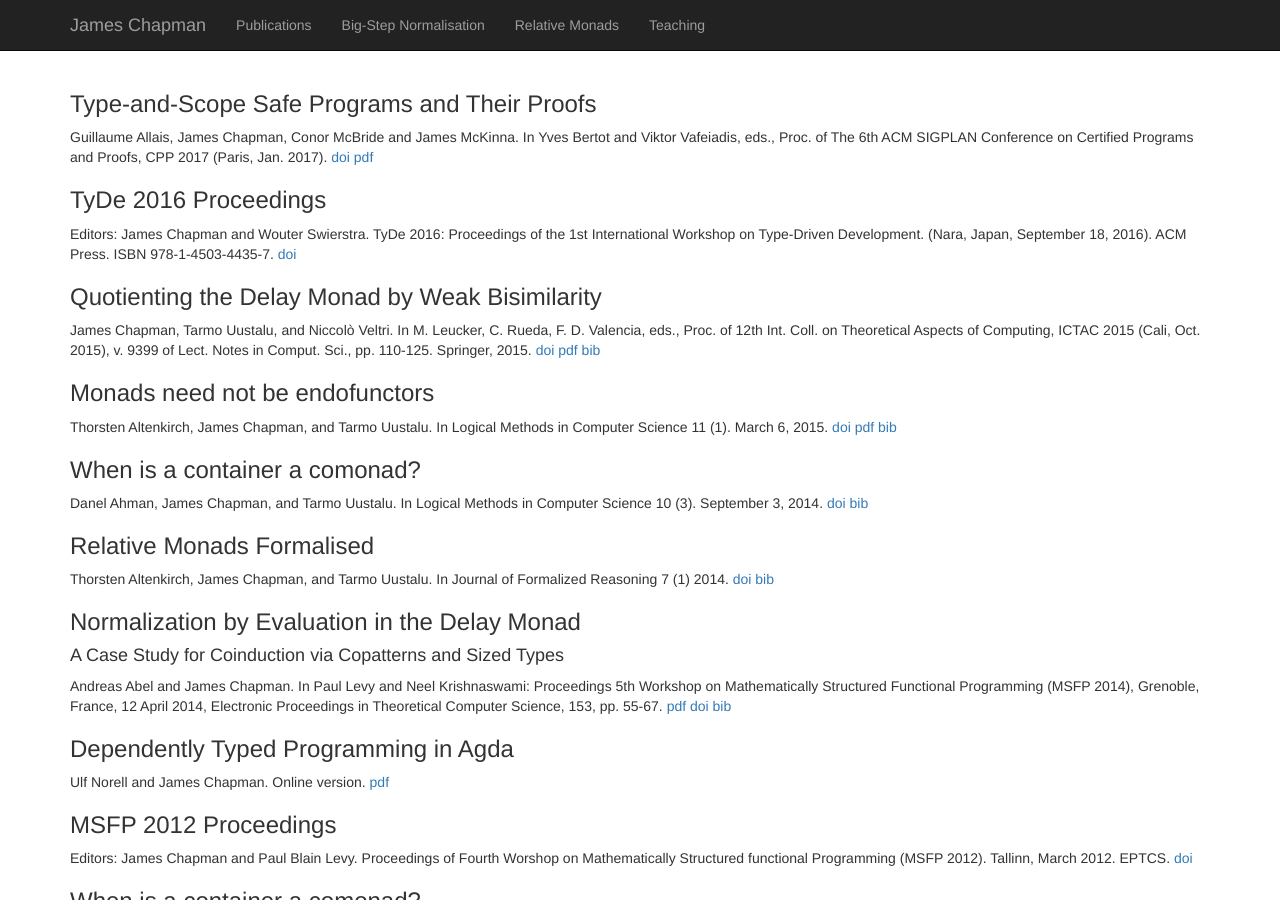
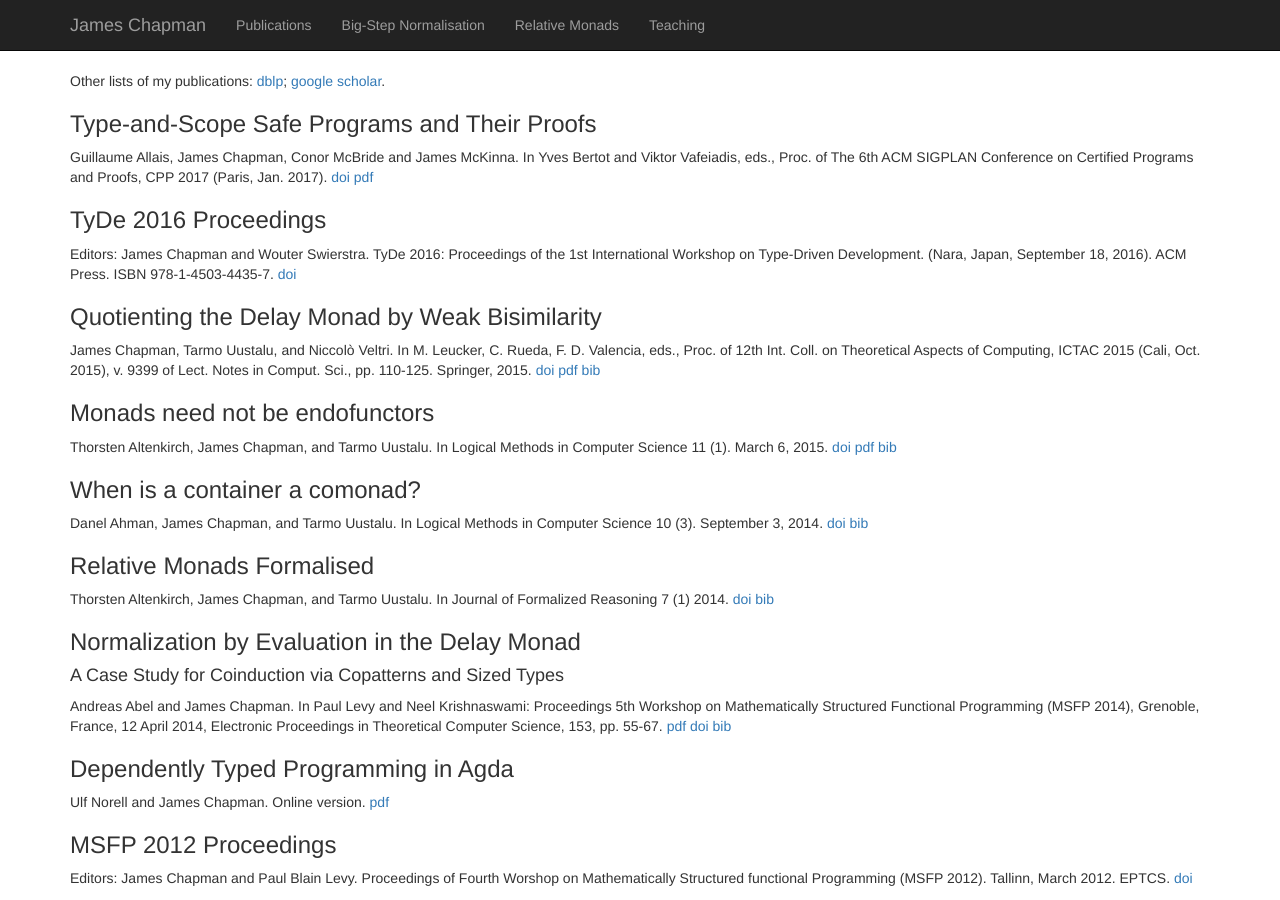
Before and after one commit to jmchapman/jmchapman.github.io, a Jekyll site: the page built from Publications.html, in a window 1280 px wide and 900 px high. Built offline with Jekyll 4.4.1, drawn with Linux system fonts in a browser that asks for light colours; nearby versions of some CDN libraries.

Commit message:
added links to dblp and google scholar

```diff
--- a/Publications.html
+++ b/Publications.html
@@ -3,6 +3,9 @@ layout: default
 title: James Chapman - Publications
 ---
 <div class="blurb">
+  <article>
+    Other lists of my publications: <a href="http://dblp.uni-trier.de/pers/hd/c/Chapman_0001:James">dblp</a>; <a href="https://scholar.google.co.uk/citations?user=1Zxv5UoAAAAJ">google scholar</a>.
+  </article>
   <article id="semkit">
     <h3>Type-and-Scope Safe Programs and Their Proofs</h3>
     <p>Guillaume Allais, James Chapman, Conor McBride and James McKinna.
```
